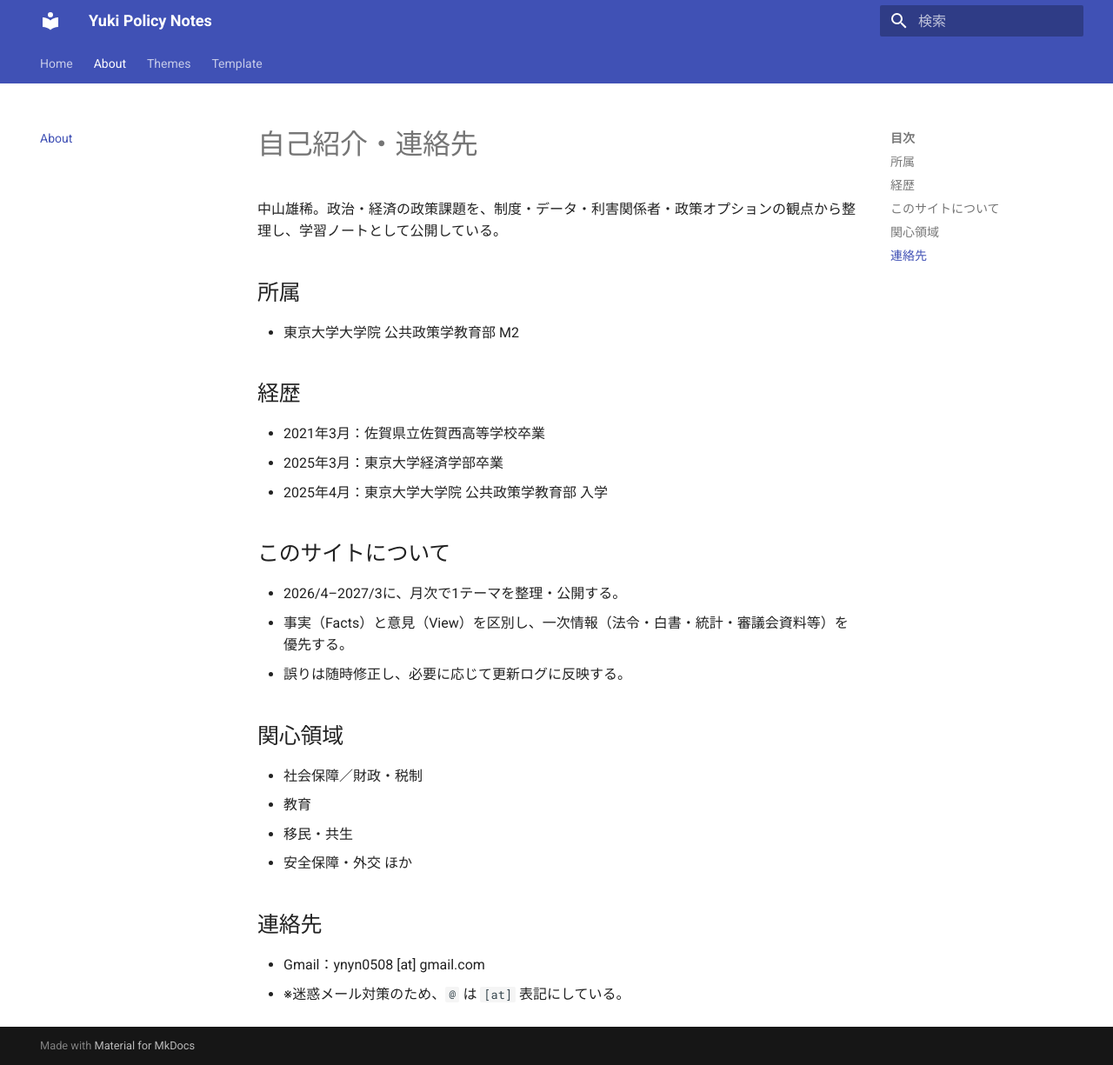
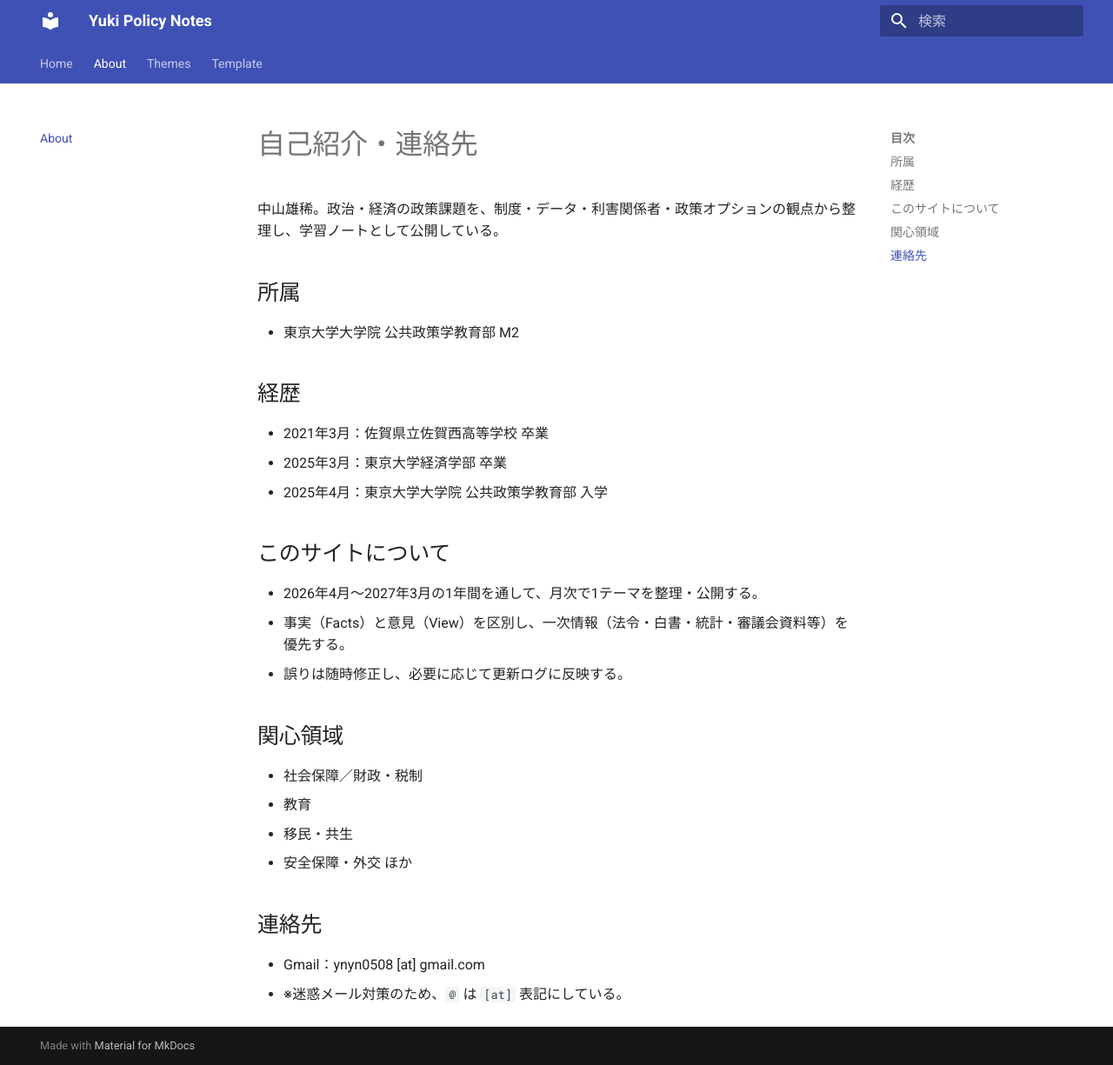
Before and after one commit to yu-ki-nakayama/policy-notes, an MkDocs documentation site: the page built from docs/about.md, in a window 1280 px wide and 1225 px high. Shown: the whole window at 87% size. Built offline with MkDocs 1.6.1 and Material for MkDocs 9.7.7, drawn with Linux system fonts in a browser that asks for light colours.

Commit message:
Update about.md

```diff
--- a/docs/about.md
+++ b/docs/about.md
@@ -6,12 +6,12 @@
 - 東京大学大学院 公共政策学教育部 M2
 
 ## 経歴
-- 2021年3月：佐賀県立佐賀西高等学校卒業
-- 2025年3月：東京大学経済学部卒業
+- 2021年3月：佐賀県立佐賀西高等学校 卒業
+- 2025年3月：東京大学経済学部 卒業
 - 2025年4月：東京大学大学院 公共政策学教育部 入学
 
 ## このサイトについて
-- 2026/4–2027/3に、月次で1テーマを整理・公開する。
+- 2026年4月〜2027年3月の1年間を通して、月次で1テーマを整理・公開する。
 - 事実（Facts）と意見（View）を区別し、一次情報（法令・白書・統計・審議会資料等）を優先する。
 - 誤りは随時修正し、必要に応じて更新ログに反映する。
 
```
